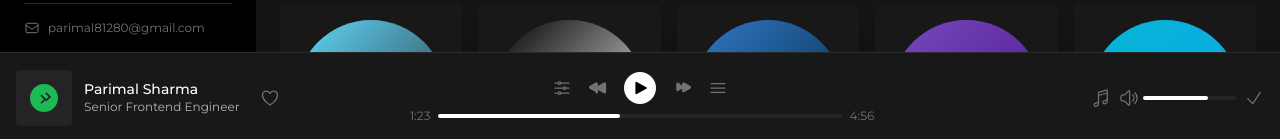
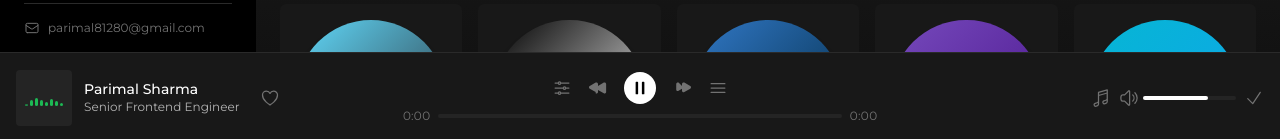
Before and after one commit to Parimal2607/port-fo, a Next.js app: page / in a window 1280 px wide. Both pictures are taken after a click on the button 640 px from the left and 745 px from the top of the page. Shown: the part 658-797 px from the top of the page. Built offline with nearby package versions, Linux system fonts and the light colour scheme.

Commit message:
feat: play/pause audio with waveform animation and live progress bar

```diff
--- a/src/app/globals.css
+++ b/src/app/globals.css
@@ -57,3 +57,13 @@ input[type="range"]::-webkit-slider-runnable-track {
   height: 4px;
   border-radius: 2px;
 }
+
+@keyframes wave {
+  0%, 100% { transform: scaleY(0.4); }
+  50% { transform: scaleY(1); }
+}
+
+.animate-wave {
+  animation: wave var(--wave-duration, 0.5s) ease-in-out infinite;
+  transform-origin: bottom;
+}
--- a/src/components/PlayerBar.tsx
+++ b/src/components/PlayerBar.tsx
@@ -1,19 +1,120 @@
 "use client";
 
-import { useState } from "react";
+import { useState, useRef, useEffect, useCallback } from "react";
 
 export default function PlayerBar() {
   const [liked, setLiked] = useState(false);
+  const [isPlaying, setIsPlaying] = useState(false);
+  const [currentTime, setCurrentTime] = useState(0);
+  const [duration, setDuration] = useState(0);
+
+  const audioRef = useRef<HTMLAudioElement | null>(null);
+  const progressRef = useRef<HTMLDivElement | null>(null);
+
+  const formatTime = (s: number) => {
+    const m = Math.floor(s / 60);
+    const sec = Math.floor(s % 60);
+    return `${m}:${sec.toString().padStart(2, "0")}`;
+  };
+
+  const togglePlay = useCallback(() => {
+    const audio = audioRef.current;
+    if (!audio) return;
+    if (isPlaying) {
+      audio.pause();
+    } else {
+      audio.play();
+    }
+    setIsPlaying(!isPlaying);
+  }, [isPlaying]);
+
+  const handleTimeUpdate = useCallback(() => {
+    const audio = audioRef.current;
+    if (audio) {
+      setCurrentTime(audio.currentTime);
+    }
+  }, []);
+
+  const handleLoadedMetadata = useCallback(() => {
+    const audio = audioRef.current;
+    if (audio) {
+      setDuration(audio.duration);
+    }
+  }, []);
+
+  const handleEnded = useCallback(() => {
+    setIsPlaying(false);
+    setCurrentTime(0);
+    if (audioRef.current) {
+      audioRef.current.currentTime = 0;
+    }
+  }, []);
+
+  const handleProgressClick = useCallback(
+    (e: React.MouseEvent<HTMLDivElement>) => {
+      const rect = e.currentTarget.getBoundingClientRect();
+      const x = e.clientX - rect.left;
+      const pct = x / rect.width;
+      const audio = audioRef.current;
+      if (audio && duration) {
+        audio.currentTime = pct * duration;
+      }
+    },
+    [duration]
+  );
+
+  useEffect(() => {
+    const audio = audioRef.current;
+    if (!audio) return;
+    audio.addEventListener("timeupdate", handleTimeUpdate);
+    audio.addEventListener("loadedmetadata", handleLoadedMetadata);
+    audio.addEventListener("ended", handleEnded);
+    return () => {
+      audio.removeEventListener("timeupdate", handleTimeUpdate);
+      audio.removeEventListener("loadedmetadata", handleLoadedMetadata);
+      audio.removeEventListener("ended", handleEnded);
+    };
+  }, [handleTimeUpdate, handleLoadedMetadata, handleEnded]);
+
+  const progressPct = duration ? (currentTime / duration) * 100 : 0;
+
+  const WaveBars = ({ playing }: { playing: boolean }) => (
+    <div className={`flex items-end gap-[2px] h-4 ${playing ? "" : "opacity-30"}`}>
+      {[4, 6, 8, 6, 4, 7, 5, 3].map((h, i) => (
+        <span
+          key={i}
+          className={`w-[3px] bg-spotify-green rounded-full ${
+            playing ? "animate-wave" : ""
+          }`}
+          style={{
+            height: `${h}px`,
+            animationDelay: playing ? `${i * 0.12}s` : "0s",
+            animationDuration: `${0.4 + Math.random() * 0.3}s`,
+          }}
+        />
+      ))}
+    </div>
+  );
 
   return (
     <>
+      <audio
+        ref={audioRef}
+        src="/audio.mp3"
+        preload="metadata"
+      />
+
       {/* Mobile player strip */}
       <footer className="lg:hidden h-14 bg-spotify-player border-t border-spotify-border flex-shrink-0 flex items-center justify-between px-3 z-50">
         <div className="flex items-center gap-2 min-w-0 flex-1">
-          <div className="w-10 h-10 bg-spotify-elevated rounded flex-shrink-0 flex items-center justify-center">
+          <div className="w-10 h-10 bg-spotify-elevated rounded flex-shrink-0 flex items-center justify-center overflow-hidden">
+            {isPlaying ? (
+              <WaveBars playing />
+            ) : (
               <svg viewBox="0 0 24 24" className="w-5 h-5 text-spotify-green" fill="currentColor">
                 <path d="M12 0C5.4 0 0 5.4 0 12s5.4 12 12 12 12-5.4 12-12S18.66 0 12 0zm-2 17l-1-1 3-3-3-3 1-1 4 4-4 4zm4-2l-1-1 3-3-3-3 1-1 4 4-4 4z" />
               </svg>
+            )}
           </div>
           <div className="min-w-0">
             <p className="text-xs text-white font-medium truncate leading-tight">Parimal Sharma</p>
@@ -29,10 +130,19 @@ export default function PlayerBar() {
           </button>
         </div>
         <div className="flex items-center gap-2 flex-shrink-0">
-          <button className="w-7 h-7 bg-white rounded-full flex items-center justify-center text-black">
+          <button
+            onClick={togglePlay}
+            className="w-7 h-7 bg-white rounded-full flex items-center justify-center text-black"
+          >
+            {isPlaying ? (
+              <svg viewBox="0 0 24 24" className="w-3.5 h-3.5" fill="currentColor">
+                <path d="M6.75 5.25a.75.75 0 01.75-.75H9a.75.75 0 01.75.75v13.5a.75.75 0 01-.75.75H7.5a.75.75 0 01-.75-.75V5.25zm7.5 0A.75.75 0 0115 4.5h1.5a.75.75 0 01.75.75v13.5a.75.75 0 01-.75.75H15a.75.75 0 01-.75-.75V5.25z" />
+              </svg>
+            ) : (
               <svg viewBox="0 0 24 24" className="w-3.5 h-3.5 ml-0.5" fill="currentColor">
                 <path d="M5.25 5.653c0-.856.917-1.398 1.667-.986l11.54 6.347a1.125 1.125 0 010 1.972l-11.54 6.347a1.125 1.125 0 01-1.667-.986V5.653z" />
               </svg>
+            )}
           </button>
         </div>
       </footer>
@@ -42,9 +152,13 @@ export default function PlayerBar() {
         {/* Track Info */}
         <div className="flex items-center gap-3 w-[30%] min-w-[180px]">
           <div className="w-14 h-14 bg-spotify-elevated rounded flex-shrink-0 flex items-center justify-center overflow-hidden">
+            {isPlaying ? (
+              <WaveBars playing />
+            ) : (
               <svg viewBox="0 0 24 24" className="w-7 h-7 text-spotify-green" fill="currentColor">
                 <path d="M12 0C5.4 0 0 5.4 0 12s5.4 12 12 12 12-5.4 12-12S18.66 0 12 0zm-2 17l-1-1 3-3-3-3 1-1 4 4-4 4zm4-2l-1-1 3-3-3-3 1-1 4 4-4 4z" />
               </svg>
+            )}
           </div>
           <div className="min-w-0">
             <p className="text-sm text-white font-medium truncate leading-tight">Parimal Sharma</p>
@@ -73,10 +187,19 @@ export default function PlayerBar() {
                 <path d="M9.195 18.44c1.25.713 2.805-.19 2.805-1.629v-2.34l6.945 3.968c1.25.714 2.805-.188 2.805-1.628V7.172c0-1.441-1.555-2.342-2.805-1.628L12 9.516V7.172c0-1.441-1.555-2.342-2.805-1.628l-7.108 4.062c-1.26.72-1.26 2.536 0 3.256l7.108 4.061z" />
               </svg>
             </button>
-            <button className="w-8 h-8 bg-white rounded-full flex items-center justify-center text-black hover:scale-105 transition-transform">
+            <button
+              onClick={togglePlay}
+              className="w-8 h-8 bg-white rounded-full flex items-center justify-center text-black hover:scale-105 transition-transform"
+            >
+              {isPlaying ? (
+                <svg viewBox="0 0 24 24" className="w-5 h-5" fill="currentColor">
+                  <path d="M6.75 5.25a.75.75 0 01.75-.75H9a.75.75 0 01.75.75v13.5a.75.75 0 01-.75.75H7.5a.75.75 0 01-.75-.75V5.25zm7.5 0A.75.75 0 0115 4.5h1.5a.75.75 0 01.75.75v13.5a.75.75 0 01-.75.75H15a.75.75 0 01-.75-.75V5.25z" />
+                </svg>
+              ) : (
                 <svg viewBox="0 0 24 24" className="w-5 h-5 ml-0.5" fill="currentColor">
                   <path d="M5.25 5.653c0-.856.917-1.398 1.667-.986l11.54 6.347a1.125 1.125 0 010 1.972l-11.54 6.347a1.125 1.125 0 01-1.667-.986V5.653z" />
                 </svg>
+              )}
             </button>
             <button className="text-spotify-muted hover:text-spotify-text transition-colors">
               <svg viewBox="0 0 24 24" className="w-5 h-5" fill="currentColor">
@@ -90,12 +213,25 @@ export default function PlayerBar() {
             </button>
           </div>
           <div className="w-full flex items-center gap-2">
-            <span className="text-xs text-spotify-muted w-10 text-right">1:23</span>
-            <div className="flex-1 h-1 bg-spotify-elevated rounded-full group cursor-pointer relative">
-              <div className="h-full w-[45%] bg-white rounded-full group-hover:bg-spotify-green transition-colors" />
-              <div className="absolute top-1/2 left-[45%] -translate-y-1/2 w-3 h-3 bg-white rounded-full opacity-0 group-hover:opacity-100 transition-opacity shadow" />
+            <span className="text-xs text-spotify-muted w-10 text-right tabular-nums">{formatTime(currentTime)}</span>
+            <div
+              ref={progressRef}
+              onClick={handleProgressClick}
+              className="flex-1 h-1 bg-spotify-elevated rounded-full group cursor-pointer relative"
+            >
+              <div
+                className="h-full rounded-full group-hover:bg-spotify-green transition-colors"
+                style={{
+                  width: `${progressPct}%`,
+                  backgroundColor: isPlaying ? "#1db954" : "#ffffff",
+                }}
+              />
+              <div
+                className="absolute top-1/2 -translate-y-1/2 w-3 h-3 bg-white rounded-full opacity-0 group-hover:opacity-100 transition-opacity shadow"
+                style={{ left: `${progressPct}%`, marginLeft: "-6px" }}
+              />
             </div>
-            <span className="text-xs text-spotify-muted w-10">4:56</span>
+            <span className="text-xs text-spotify-muted w-10 tabular-nums">{formatTime(duration)}</span>
           </div>
         </div>
 
```
Also changed, not shown: 1 other file (tests, documents, lock files or other folders). Lines whose indentation alone changed are shown as unchanged.
